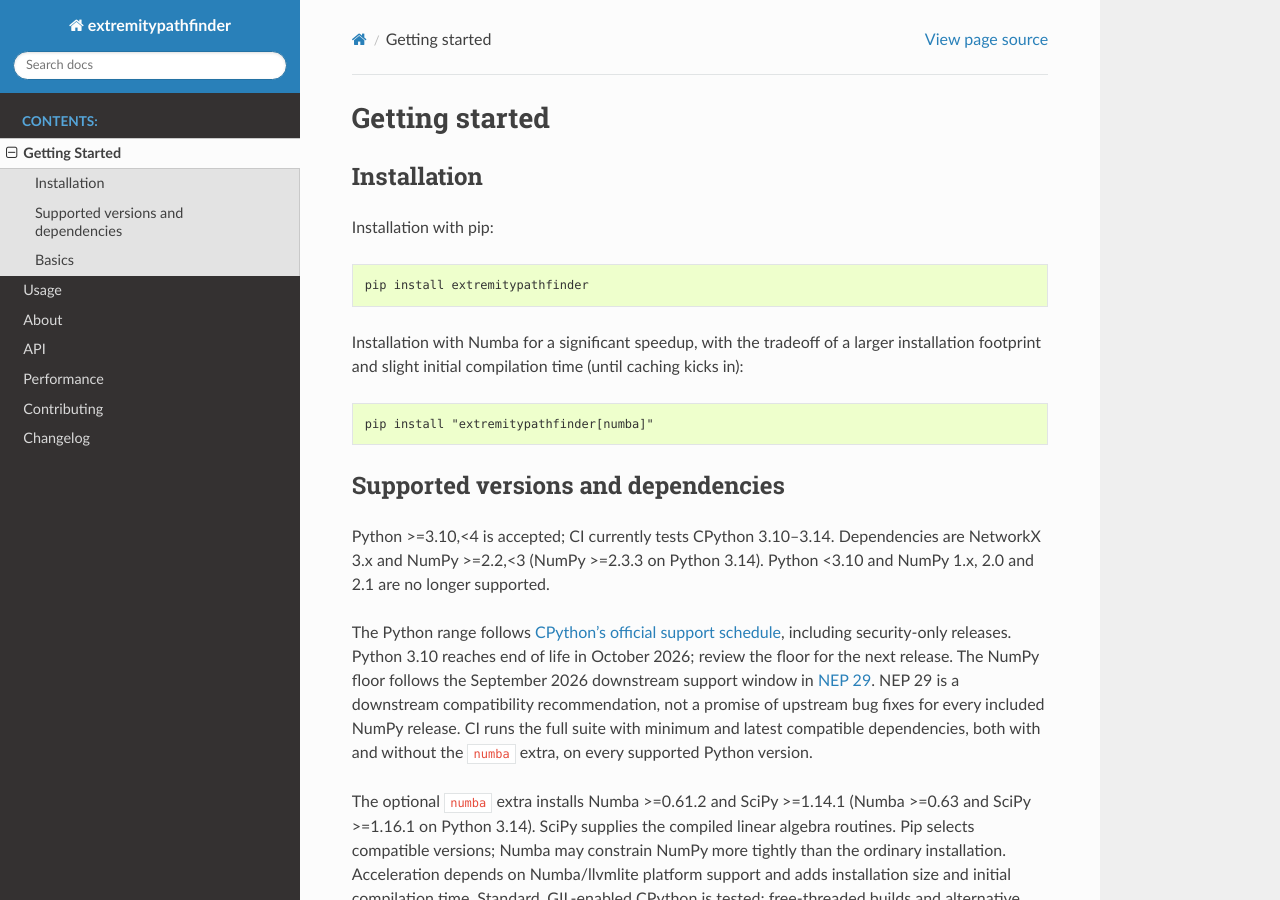
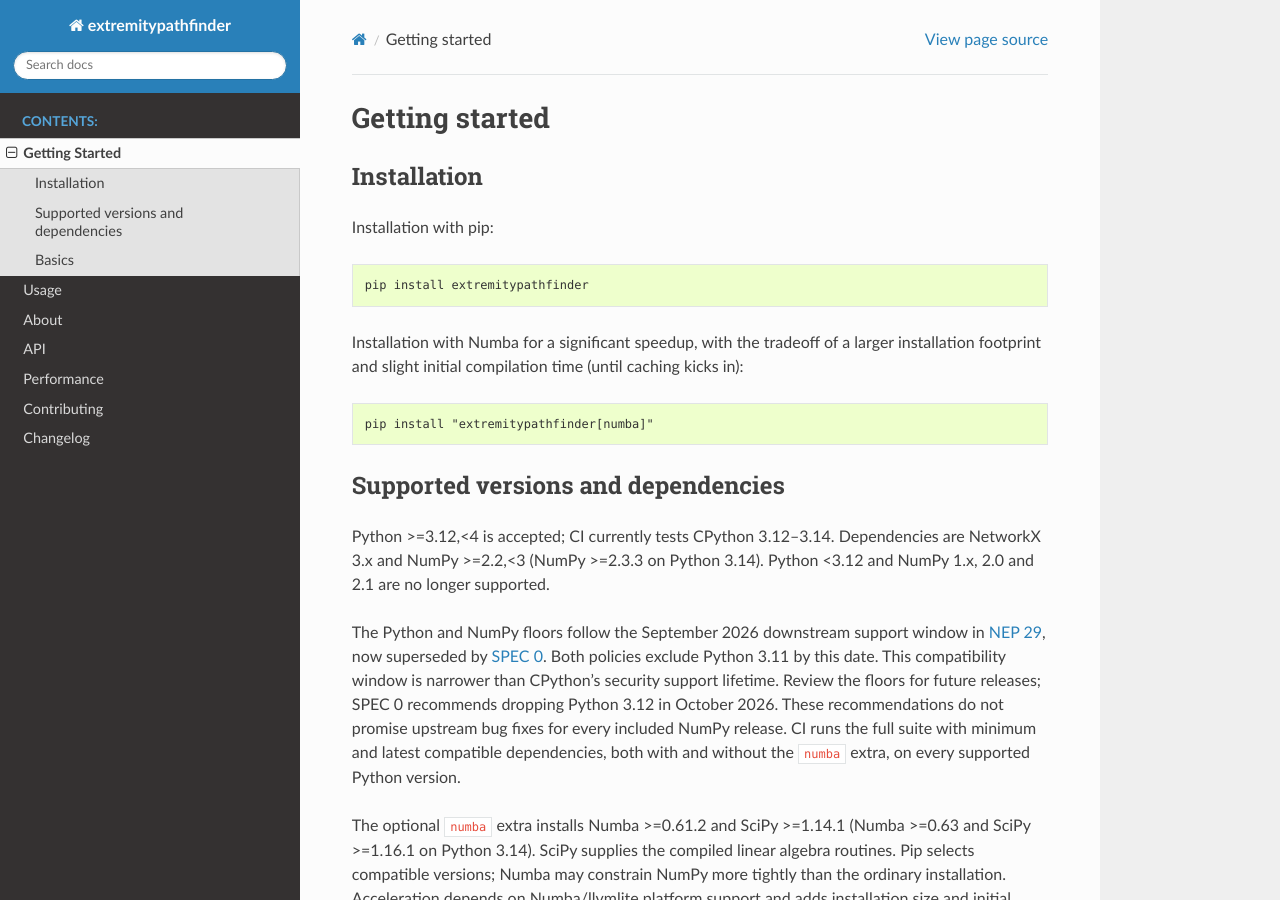
Before and after one commit to jannikmi/extremitypathfinder, a Sphinx documentation site: the page built from docs/0_getting_started.rst, in a window 1280 px wide and 900 px high. Built offline with Sphinx 7.4.7 and the Read the Docs theme 3.1.0, drawn with Linux system fonts in a browser that asks for light colours.

Commit message:
Align Python minimum with scientific Python support window

```diff
--- a/CHANGELOG.rst
+++ b/CHANGELOG.rst
@@ -5,8 +5,8 @@
 Unreleased
 ----------
 
-- Support CPython 3.10–3.14 and NumPy 2.2+ (2.3.3+ on Python 3.14).
-- Drop end-of-life Python <3.10 and NumPy <2.2 (the NEP 29 window).
+- Support CPython 3.12–3.14 and NumPy 2.2+ (2.3.3+ on Python 3.14).
+- Drop Python <3.12 and NumPy <2.2 (the NEP 29 window).
 - Test minimum and latest dependencies with and without Numba in isolated
   wheel installations; update Numba and SciPy version constraints.
 
--- a/CONTRIBUTING.rst
+++ b/CONTRIBUTING.rst
@@ -83,7 +83,7 @@
        $ pip install tox
        $ tox
 
-   The tox configuration in ``pyproject.toml`` tests Python 3.10–3.14
+   The tox configuration in ``pyproject.toml`` tests Python 3.12–3.14
    with minimum and latest dependencies, with and without Numba. During
    development, select a single environment:
 
--- a/docs/0_getting_started.rst
+++ b/docs/0_getting_started.rst
@@ -27,18 +27,19 @@
 Supported versions and dependencies
 -----------------------------------
 
-Python >=3.10,<4 is accepted; CI currently tests CPython 3.10–3.14.
+Python >=3.12,<4 is accepted; CI currently tests CPython 3.12–3.14.
 Dependencies are NetworkX 3.x and NumPy >=2.2,<3
-(NumPy >=2.3.3 on Python 3.14). Python <3.10 and NumPy 1.x, 2.0 and 2.1
+(NumPy >=2.3.3 on Python 3.14). Python <3.12 and NumPy 1.x, 2.0 and 2.1
 are no longer supported.
 
-The Python range follows `CPython's official support schedule
-<https://devguide.python.org/versions/>`__, including security-only releases.
-Python 3.10 reaches end of life in October 2026; review the floor for the next
-release. The NumPy floor follows the September 2026 downstream support window
-in `NEP 29 <https://numpy.org/neps/nep-0029-deprecation_policy>`__.
-NEP 29 is a downstream compatibility recommendation, not a promise of upstream
-bug fixes for every included NumPy release.
+The Python and NumPy floors follow the September 2026 downstream support
+window in `NEP 29 <https://numpy.org/neps/nep-0029-deprecation_policy>`__,
+now superseded by `SPEC 0 <https://scientific-python.org/specs/spec-0000/>`__.
+Both policies exclude Python 3.11 by this date. This compatibility window is
+narrower than CPython's security support lifetime. Review the floors for future
+releases; SPEC 0 recommends dropping Python 3.12 in October 2026.
+These recommendations do not promise upstream bug fixes for every included
+NumPy release.
 CI runs the full suite with minimum and latest compatible dependencies,
 both with and without the ``numba`` extra, on every supported Python version.
 
```
Also changed, not shown: README.rst (+10 -9 lines), pyproject.toml (+6 -6 lines), 2 other files.
